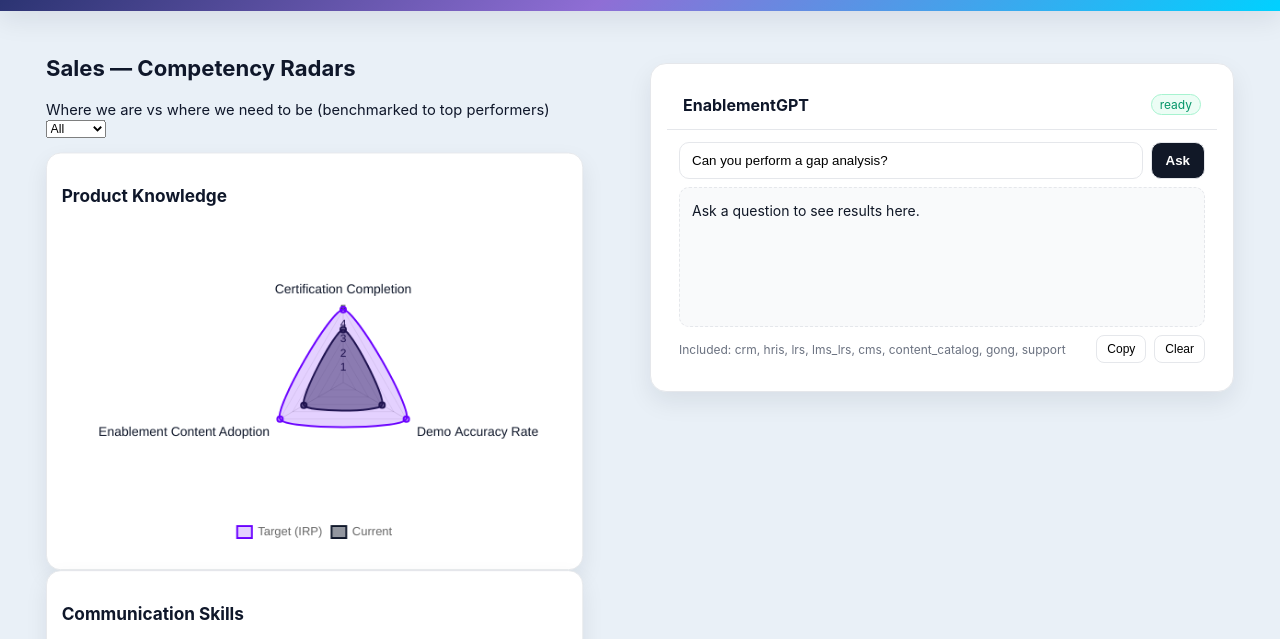
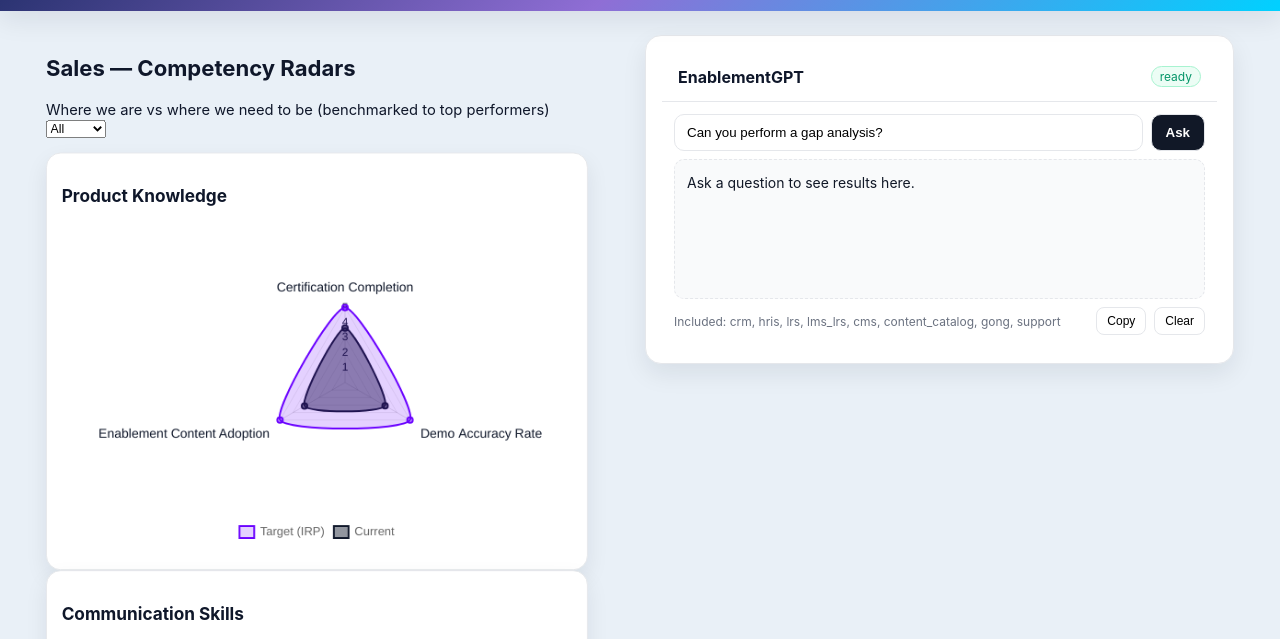
Before and after one commit to ashishvarghese242/cpo-os-demo, a website with bundled scripts: page sales.html in a window 1280 px wide. Shown: the part 87-726 px from the top of the page. Built offline with nearby package versions, Linux system fonts and the light colour scheme.

Commit message:
Update theme.css

```diff
--- a/assets/theme.css
+++ b/assets/theme.css
@@ -113,7 +113,7 @@ table th { font-weight: 600; font-size: 12px; color: var(--muted); text-transfor
 .layout-2col{
   display:grid;
   grid-template-columns: 1fr 1fr;
-  gap:20px;
+  gap:10px;
   align-items:start;
 }
 .left-col{ min-width:0; }
@@ -126,7 +126,7 @@ table th { font-weight: 600; font-size: 12px; color: var(--muted); text-transfor
 }
 
 /* Sticky GPT panel */
-.sticky{ position: sticky; top: 150px; }
+.sticky{ position: sticky; top: 120px; }
 
 /* EnablementGPT helpers */
 .gpt-head{ display:flex; align-items:center; gap:8px; padding:14px 16px; border-bottom:1px solid var(--line); }
```
